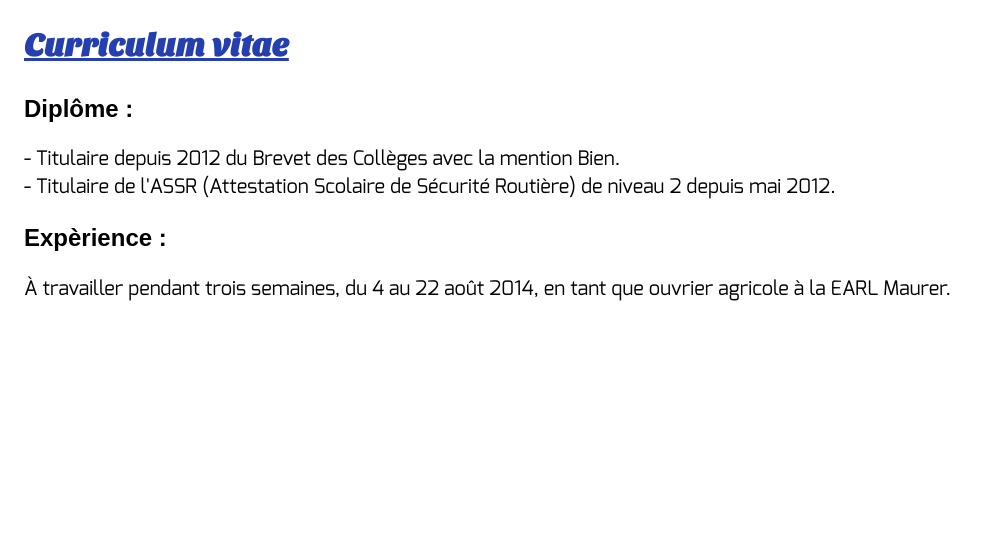
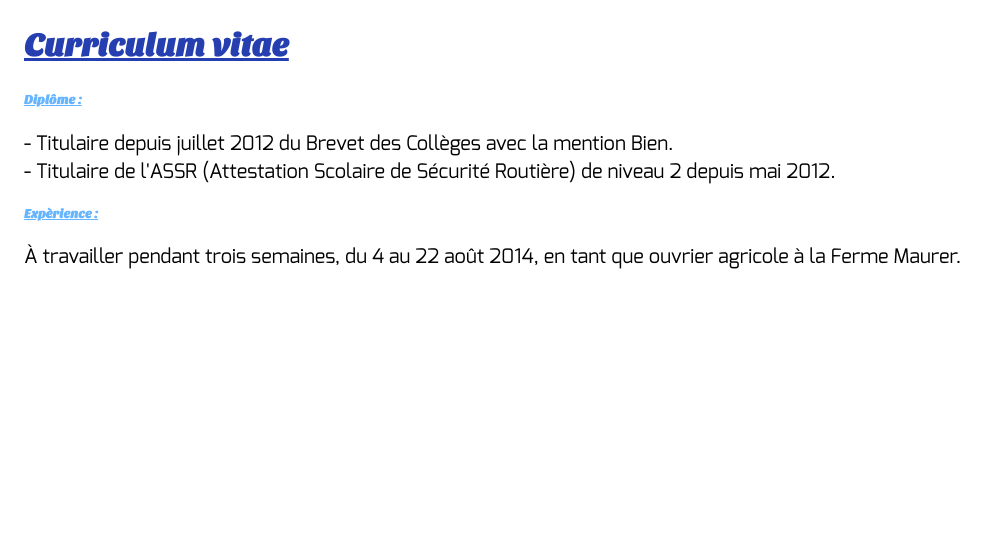
Before and after one commit to Oprax/site-isn, a PHP site: page /curriculum-vitae.php in a window 1280 px wide. Shown: the part 66-605 px from the top of the page, without its empty margins (0-999 px from the left). Run offline with PHP 8.4, Linux system fonts and the light colour scheme.

Commit message:
update CV and style.css

```diff
--- a/curriculum-vitae.php
+++ b/curriculum-vitae.php
@@ -6,12 +6,12 @@ include('includes/header.php');
 
 					<h2>Diplôme :</h2>
 					<p>
-						- Titulaire depuis 2012 du Brevet des Collèges avec la mention Bien.<br>
+						- Titulaire depuis juillet 2012 du Brevet des Collèges avec la mention Bien.<br>
 						- Titulaire de l'ASSR (Attestation Scolaire de Sécurité Routière) de niveau 2 depuis mai 2012.
 					</p>
 
 					<h2>Expèrience :</h2>
-					<p>&Agrave; travailler pendant trois semaines, du 4 au 22 août 2014, en tant que ouvrier agricole à la <a href="http://lafermemaurer.com/">EARL Maurer</a>.</p>
+					<p>&Agrave; travailler pendant trois semaines, du 4 au 22 août 2014, en tant que ouvrier agricole à la <a href="http://lafermemaurer.com/">Ferme Maurer</a>.</p>
 
 <?php
 include('includes/footer.php');
--- a/static/css/style.css
+++ b/static/css/style.css
@@ -38,9 +38,20 @@
 }
 
 h1 {
-	color: #263fb0;
+	color: #263FB0;
 	text-decoration: underline;
 	font-family: 'sansita_oneregular', Arial, serif;
+}
+
+h2 {
+    color: #64B4FF;
+    text-decoration: underline;
+    font-family: 'sansita_oneregular', Arial, serif;
+    font-size: 0.8rem;
+}
+
+a {
+    text-decoration: underline;
 }
 
 .header a {
```
